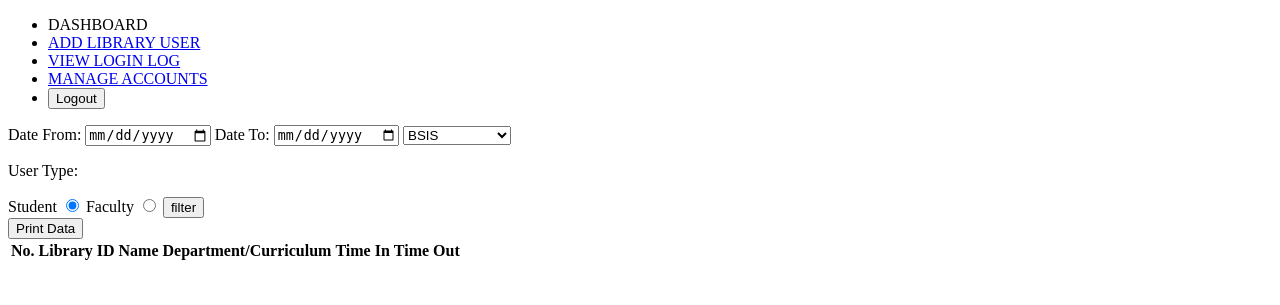
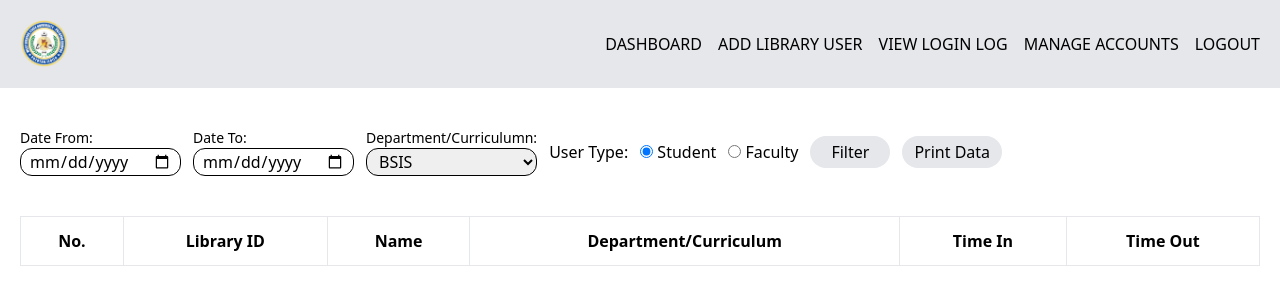
Before and after one commit to jochel29/monitoring, a PHP site: page /view-log.php in a window 1280 px wide. Shown: the top 305 px of the page. Run offline with PHP 8.4, Linux system fonts and the light colour scheme; the visitor is signed in with stand-in values (Sample User, id 1); data that the repository does not hold is empty; some libraries are stand-ins or nearby versions.

Commit message:
update: ui and login logout func and build

```diff
--- a/functions/filter.php
+++ b/functions/filter.php
@@ -11,12 +11,12 @@
 			while($row = mysqli_fetch_assoc($result)){
 				$i = $i + 1;
 				echo "<tr>
-				<td>".$i."</td>
-				td>".$row ['log_lib_id']."</td>
-			   <td>".$row ['name']."</td>
-			   <td>".$row ['departmentORcurriculum']."</td>
-			   <td>".$row ['time_in']."</td>
-			   <td>".$row ['time_out']."</td></tr>";
+				<td class='p-3 border border-solid'>".$i."</td>
+				<td class='p-3 border border-solid'>".$row ['log_lib_id']."</td>
+			   <td class='p-3 border border-solid'>".$row ['name']."</td>
+			   <td class='p-3 border border-solid'>".$row ['departmentORcurriculum']."</td>
+			   <td class='p-3 border border-solid'>".$row ['time_in']."</td>
+			   <td class='p-3 border border-solid'>".$row ['time_out']."</td></tr>";
 			};
 		};
 
@@ -27,12 +27,12 @@
 			while($row = mysqli_fetch_assoc($result)){
 				$i = $i + 1;
 				echo "<tr>
-				<td>".$i."</td>
-			   <td>".$row ['log_lib_id']."</td>
-			   <td>".$row ['name']."</td>
-			   <td>".$row ['departmentORcurriculum']."</td>
-			   <td>".$row ['time_in']."</td>
-			   <td>".$row ['time_out']."</td></tr>";
+				<td class='p-3 border border-solid'>".$i."</td>
+			   <td class='p-3 border border-solid'>".$row ['log_lib_id']."</td>
+			   <td class='p-3 border border-solid'>".$row ['name']."</td>
+			   <td class='p-3 border border-solid'>".$row ['departmentORcurriculum']."</td>
+			   <td class='p-3 border border-solid'>".$row ['time_in']."</td>
+			   <td class='p-3 border border-solid'>".$row ['time_out']."</td></tr>";
 			};
 		};
 	};
--- a/index.php
+++ b/index.php
@@ -3,6 +3,7 @@
 <head>
 	<meta charset="utf-8">
 	<meta name="viewport" content="width=device-width, initial-scale=1">
+	<script src="https://cdn.tailwindcss.com"></script>
 	<title>Library Monitoring</title>
 </head>
 <body>
--- a/partial/nav.php
+++ b/partial/nav.php
@@ -7,16 +7,19 @@
 	};
  ?>
 <!-- this is where you code your structure for navigation -->
-<div>
-	<ul>
-		<li>DASHBOARD</li>
-		<li><a href="add-user.php">ADD LIBRARY USER</a></li>
-		<li><a href="view-log.php">VIEW LOGIN LOG</a></li>
-		<li><a href="manage-user.php">MANAGE ACCOUNTS</a></li>
+<div class="w-full p-5 flex justify-between items-center bg-gray-200">
+	<div>
+		<img class="h-12" src="./partial/logo.png" alt="">
+	</div>
+	<ul class="flex gap-4">
+		<li><a class="hover:underline" href="index.php">DASHBOARD</a></li>
+		<li><a class="hover:underline" href="add-user.php">ADD LIBRARY USER</a></li>
+		<li><a class="hover:underline" href="view-log.php">VIEW LOGIN LOG</a></li>
+		<li><a class="hover:underline" href="manage-user.php">MANAGE ACCOUNTS</a></li>
 		<li>
 			<!-- this form logout the user session in the logout.php -->
 			<form action="functions/logout.php" method="POST">
-				<input type="submit" name="logout" value="Logout">
+				<input class="hover:underline" type="submit" name="logout" value="LOGOUT">
 			</form>
 		</li>
 	</ul>
--- a/view-log.php
+++ b/view-log.php
@@ -3,20 +3,29 @@
 <head>
 	<meta charset="utf-8">
 	<meta name="viewport" content="width=device-width, initial-scale=1">
+	<script src="https://cdn.tailwindcss.com"></script>
 	<title>Library Monitoring | View Logs</title>
 </head>
 <body>
 	<?php include 'partial/nav.php'; ?>
 
 
-	<div>
-		<form action="" method="POST">
-			<label>Date From:</label>
-			<input type="date" name="dateFrom" value="<?php echo $dateFrom ?>">
-			<label>Date To:</label>
-			<input type="date" name="dateTo" value="<?php echo $dateFrom ?>">
+	<div class="mt-5 p-5 flex gap-3 items-center">
+		<form  action="" method="POST">
+			<div class="w-full flex gap-3 items-center">
+				<div class="flex flex-col">
+					<span class="text-sm">Date From:</span>
+					<input class="border border-solid border-black px-2 rounded rounded-xl" type="date" name="dateFrom" value="<?php echo $dateFrom ?>">
+				</div>
+				<div class="flex flex-col">
+					<span class="text-sm">Date To:</span>
+					<input class="border border-solid border-black px-2 rounded rounded-xl" type="date" name="dateTo" value="<?php echo $dateFrom ?>">
 
-			<select name="departmentORcurriculum" id="selectbox">
+				</div>
+
+				<div class="flex flex-col">
+					<span class="text-sm">Department/Curriculumn:</span>
+					<select class="border border-solid border-black h-[28px] px-2 rounded rounded-xl" name="departmentORcurriculum" id="selectbox">
 						<!-- <option value="SOICT">SOICT</option>
 						<option value="SOIT">SOIT</option>
 						<option value="SOED">SOED</option>
@@ -29,26 +38,35 @@
 						<option value="BSHM">BSHM</option>
 						<option value="BSIT">BSIT</option>
 					</select>
-			<p> User Type:</p>
+				</div>
+				<label> User Type:</label>
+				<div class="">
+					<input type="radio" value="Student" name="dept" id="student" checked>
 					<label>Student</label>
-			<input type="radio" value="Student" name="dept" id="student" checked>
+				</div>
+				<div class="">
+					<input type="radio" value="Faculty" name="dept" id="faculty">
 					<label>Faculty</label>
-			<input type="radio" value="Faculty" name="dept" id="faculty">
-			<input type="submit" value="filter" name="filter">
+				</div>
+				<input class="bg-gray-200 hover:bg-gray-300 px-2 py-1 w-20 rounded rounded-full" type="submit" value="Filter" name="filter">
+			</div>
+
 		</form>
+		<button class="bg-gray-200 hover:bg-gray-300 px-3 py-1 rounded rounded-full" onclick="printDiv()" >Print Data</button>
 	</div>
 
 	<!-- button below has a onclick attribute that call the print div function in the JS script below -->
-	<button onclick="printDiv()" >Print Data</button>
-	<div id="printTable">
-		<table class="table table-striped table-bordered">
+
+	<div class="w-full p-5" id="printTable">
+		<script src="https://cdn.tailwindcss.com"></script>
+		<table class="w-full border-collapse border border-solid">
 			<tr>
-				<th>No.</th>
-				<th>Library ID</th>
-				<th>Name</th>
-				<th>Department/Curriculum</th>
-				<th>Time In</th>
-				<th>Time Out</th>
+				<th class="p-3 border border-solid">No.</th>
+				<th class="p-3 border border-solid">Library ID</th>
+				<th class="p-3 border border-solid">Name</th>
+				<th class="p-3 border border-solid">Department/Curriculum</th>
+				<th class="p-3 border border-solid">Time In</th>
+				<th class="p-3 border border-solid">Time Out</th>
 			</tr>
 
 			<?php include 'functions/filter.php' ?>
@@ -61,19 +79,7 @@
 <!-- code below print the table inside the div ID printTable!!@! -->
 <script>
 
-	function printDiv() {
-        var divContents = document.getElementById("printTable").innerHTML;
-        var a = window.open('', 'Print-Window');
-        a.document.open();
-        a.document.write('<html>');
-        a.document.write('<head><meta charset="utf-8"><meta name="viewport" content="width=device-width, initial-scale=1"><title>Library Monitoring | Print</title><link rel="stylesheet" type="text/css" href="style.css"></head>')
-        a.document.write('<body >');
-        a.document.write(divContents);
-        a.document.write('</body></html>');
-        a.document.close();
-        setTimeout(function(){a.print();},1000);
 
-    };
 
 
     var option1 = document.getElementById("student");
@@ -88,5 +94,20 @@
       selectBox.innerHTML = '<option value="SOICT">SOICT</option><option value="SOIT">SOIT</option><option value="SOED">SOED</option><option value="SBM">SBM</option>';
     });
 
+	function printDiv() {
+        var divContents = document.getElementById("printTable").innerHTML;
+        var a = window.open('', 'Print-Window');
+        a.document.open();
+        a.document.write('<html>');
+        a.document.write('<head>');
+		a.document.write('<meta charset="utf-8"><meta name="viewport" content="width=device-width, initial-scale=1"><title>Library Monitoring | Print</title></head>')
+        a.document.write('<body >');
+        a.document.write(divContents);
+        a.document.write('</body></html>');
+        a.document.close();
+        setTimeout(function(){a.print();},1000);
+
+    };
+
  </script>
 </html>
```
Also changed, not shown: add-user.php (+54 -33 lines), login.php (+13 -27 lines), manage-user.php (+15 -14 lines), register.php (+14 -15 lines), partial/logo.png (added), 3 other files. Lines whose indentation alone changed are shown as unchanged.
